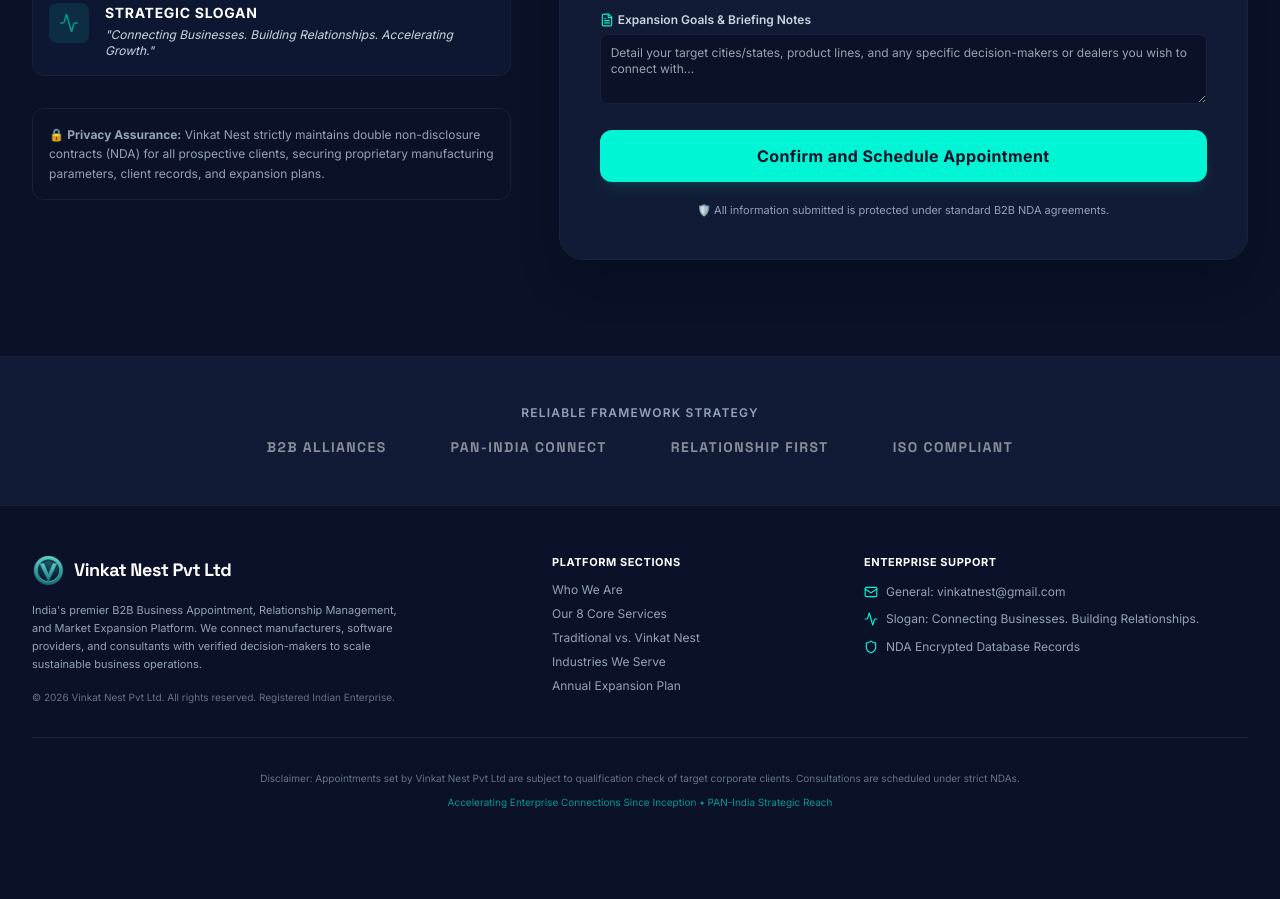
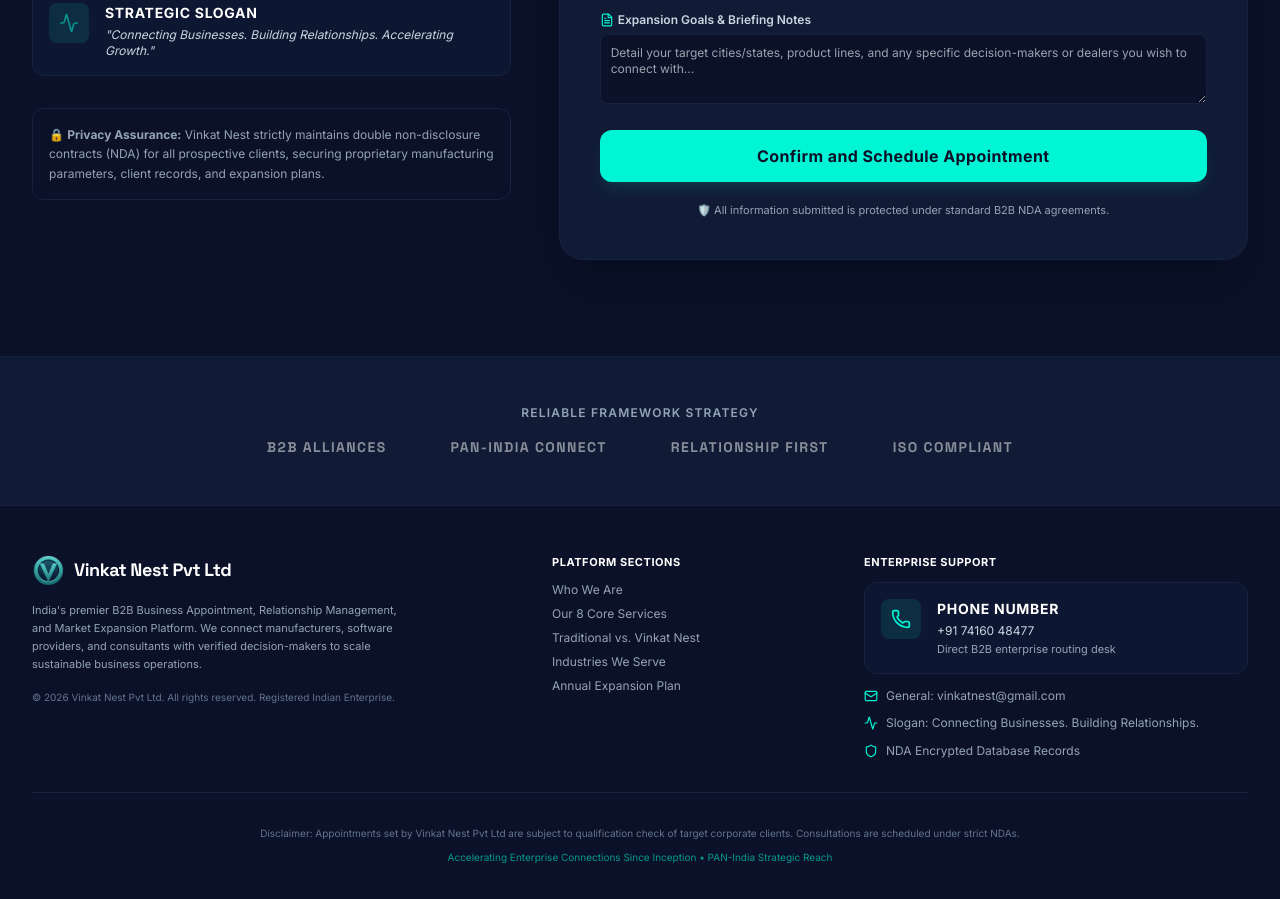
Before and after one commit to vinkatnestpvtlt/vinkatnest, a plain HTML site: page index.html in a window 1280 px wide. Shown: the part 9531-10430 px from the top of the page. Before the commit the page ends 10389 px from the top, so only its background shows below. Drawn offline with nearby package versions, Linux system fonts and the light colour scheme.

Commit message:
Update index.html

```diff
--- a/index.html
+++ b/index.html
@@ -1827,6 +1827,21 @@
         <!-- Column 3: Contact quick facts -->
         <div class="md:col-span-4 space-y-3">
           <h4 class="font-bold text-white uppercase tracking-wider text-[11px]">Enterprise Support</h4>
+          <!-- Phone Communication Card -->
+            <div class="flex items-start gap-4 p-4 rounded-xl bg-brand-navy/40 border border-brand-navy hover:border-brand-teal/20 transition-all">
+              <div class="w-10 h-10 rounded-lg bg-brand-teal/10 flex items-center justify-center text-brand-teal shrink-0">
+                <i data-lucide="phone" class="w-5 h-5"></i>
+              </div>
+              <div>
+                <h4 class="text-sm font-bold text-white uppercase tracking-wider">Phone Number</h4>
+                <p class="text-xs text-slate-300 mt-1 hover:text-brand-teal transition-colors">
+                  <a href="tel:+917416048477">+91 74160 48477</a>
+                </p>
+                <p class="text-[11px] text-slate-400 mt-0.5">
+                  Direct B2B enterprise routing desk
+                </p>
+              </div>
+            </div>
           <ul class="space-y-2 leading-relaxed">
             <li class="flex items-center gap-2">
               <i data-lucide="mail" class="w-3.5 h-3.5 text-brand-teal shrink-0"></i>
```
